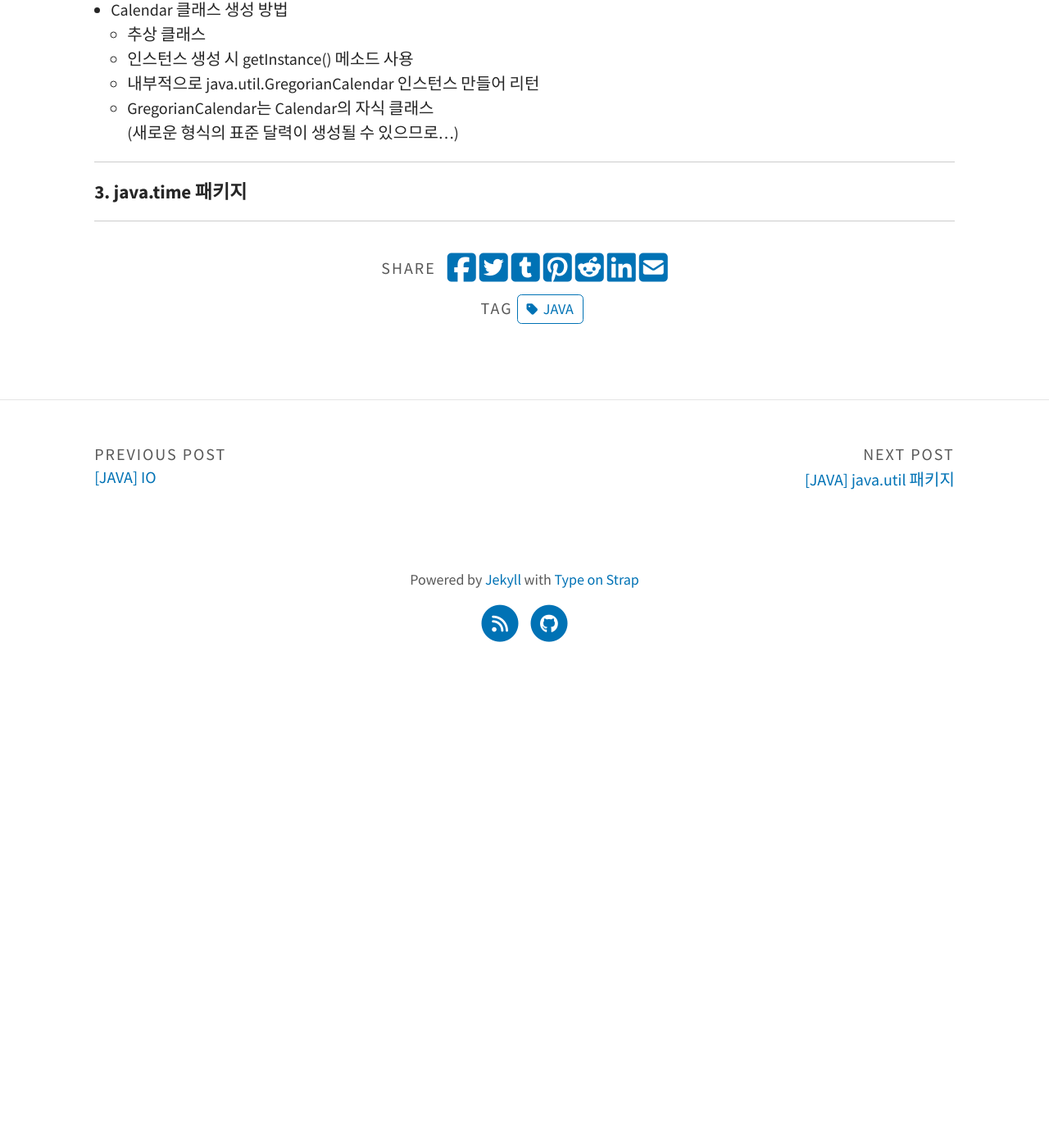
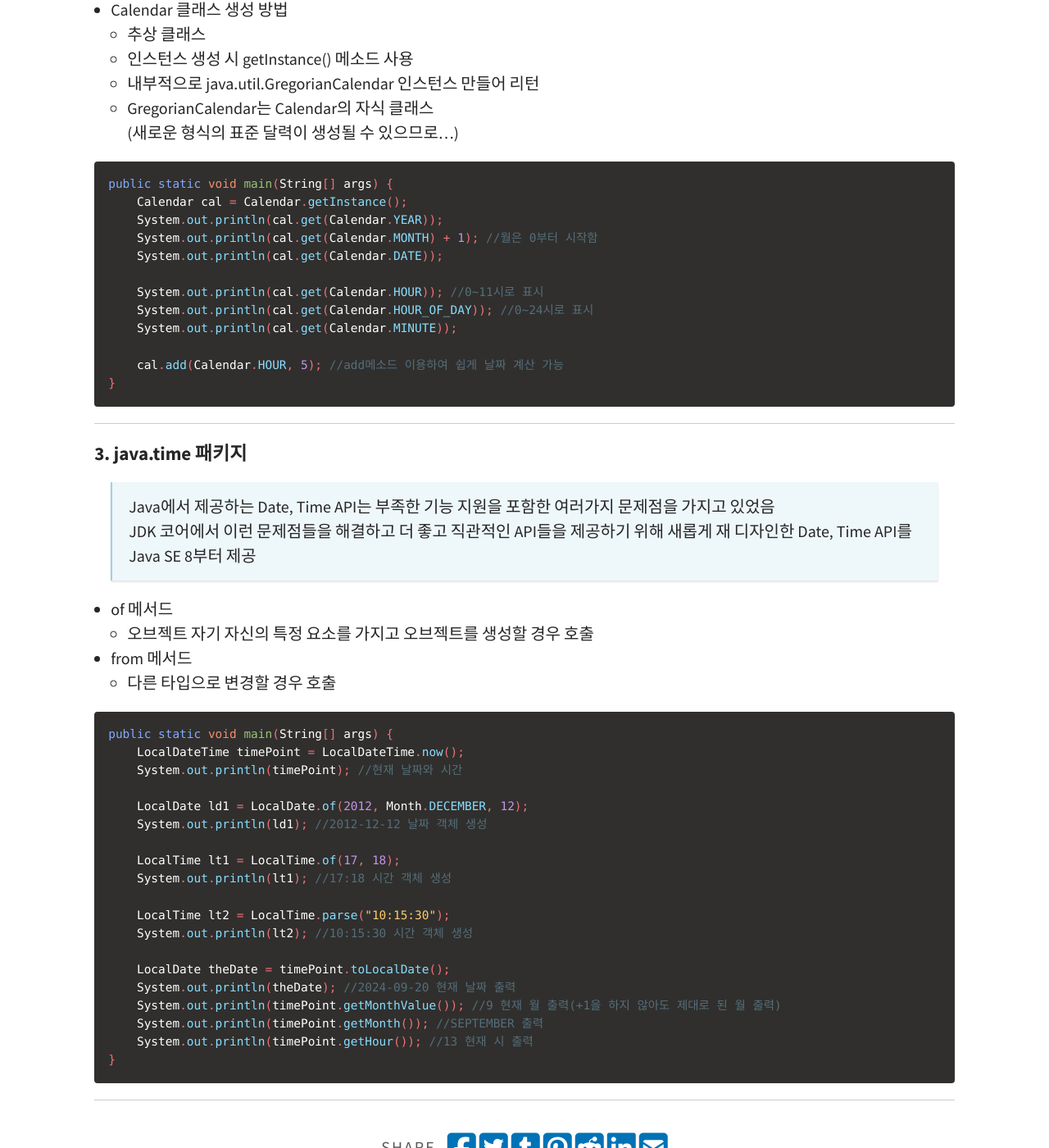
Before and after one commit to shkim00216/shkim00216.github.io, a Jekyll site: the page built from _posts/2024-09-09-java-date.md, in a window 1280 px wide and 1400 px high, scrolled down 1289 px. Shown: the whole window at 82% size. Built offline with Jekyll 4.4.1, drawn with Linux system fonts in a browser that asks for light colours; some web fonts are replaced; a script that is not in the unit is left out; before the commit the page ends 2110 px from its top, so only the background shows below that.

Commit message:
0920 날짜와 시간 완료

````diff
--- a/_posts/2024-09-09-java-date.md
+++ b/_posts/2024-09-09-java-date.md
@@ -51,10 +51,53 @@ public static void main(String[] args) {
     - GregorianCalendar는 Calendar의 자식 클래스
     (새로운 형식의 표준 달력이 생성될 수 있으므로...)
 
+```java
+public static void main(String[] args) {
+    Calendar cal = Calendar.getInstance();
+    System.out.println(cal.get(Calendar.YEAR));
+    System.out.println(cal.get(Calendar.MONTH) + 1); //월은 0부터 시작함
+    System.out.println(cal.get(Calendar.DATE));
 
+    System.out.println(cal.get(Calendar.HOUR)); //0~11시로 표시
+    System.out.println(cal.get(Calendar.HOUR_OF_DAY)); //0~24시로 표시
+    System.out.println(cal.get(Calendar.MINUTE));
+
+    cal.add(Calendar.HOUR, 5); //add메소드 이용하여 쉽게 날짜 계산 가능
+}
+```
 
 ---
 
 #### 3. java.time 패키지
 
+> Java에서 제공하는 Date, Time API는 부족한 기능 지원을 포함한 여러가지 문제점을 가지고 있었음
+> JDK 코어에서 이런 문제점들을 해결하고 더 좋고 직관적인 API들을 제공하기 위해 새롭게 재 디자인한 Date, Time API를 Java SE 8부터 제공
+
+- of 메서드
+    - 오브젝트 자기 자신의 특정 요소를 가지고 오브젝트를 생성할 경우 호출
+- from 메서드
+    - 다른 타입으로 변경할 경우 호출
+
+```java
+public static void main(String[] args) {
+    LocalDateTime timePoint = LocalDateTime.now();
+    System.out.println(timePoint); //현재 날짜와 시간
+
+    LocalDate ld1 = LocalDate.of(2012, Month.DECEMBER, 12);
+    System.out.println(ld1); //2012-12-12 날짜 객체 생성
+
+    LocalTime lt1 = LocalTime.of(17, 18);
+    System.out.println(lt1); //17:18 시간 객체 생성
+
+    LocalTime lt2 = LocalTime.parse("10:15:30");
+    System.out.println(lt2); //10:15:30 시간 객체 생성
+
+    LocalDate theDate = timePoint.toLocalDate();
+    System.out.println(theDate); //2024-09-20 현재 날짜 출력
+    System.out.println(timePoint.getMonthValue()); //9 현재 월 출력(+1을 하지 않아도 제대로 된 월 출력)
+    System.out.println(timePoint.getMonth()); //SEPTEMBER 출력
+    System.out.println(timePoint.getHour()); //13 현재 시 출력
+}
+```
+
 ---
````
Also changed, not shown: _posts/2024-09-08-java-util.md (+3 -0 lines).
